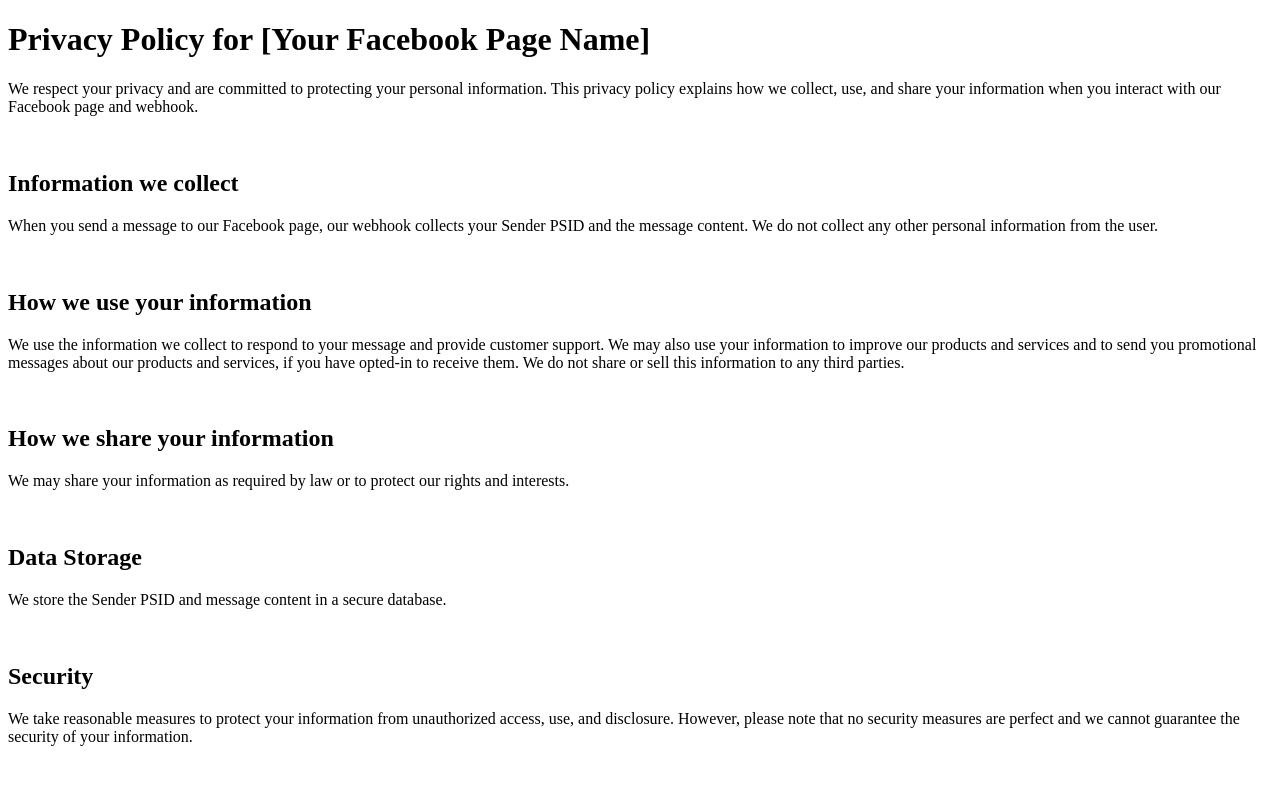
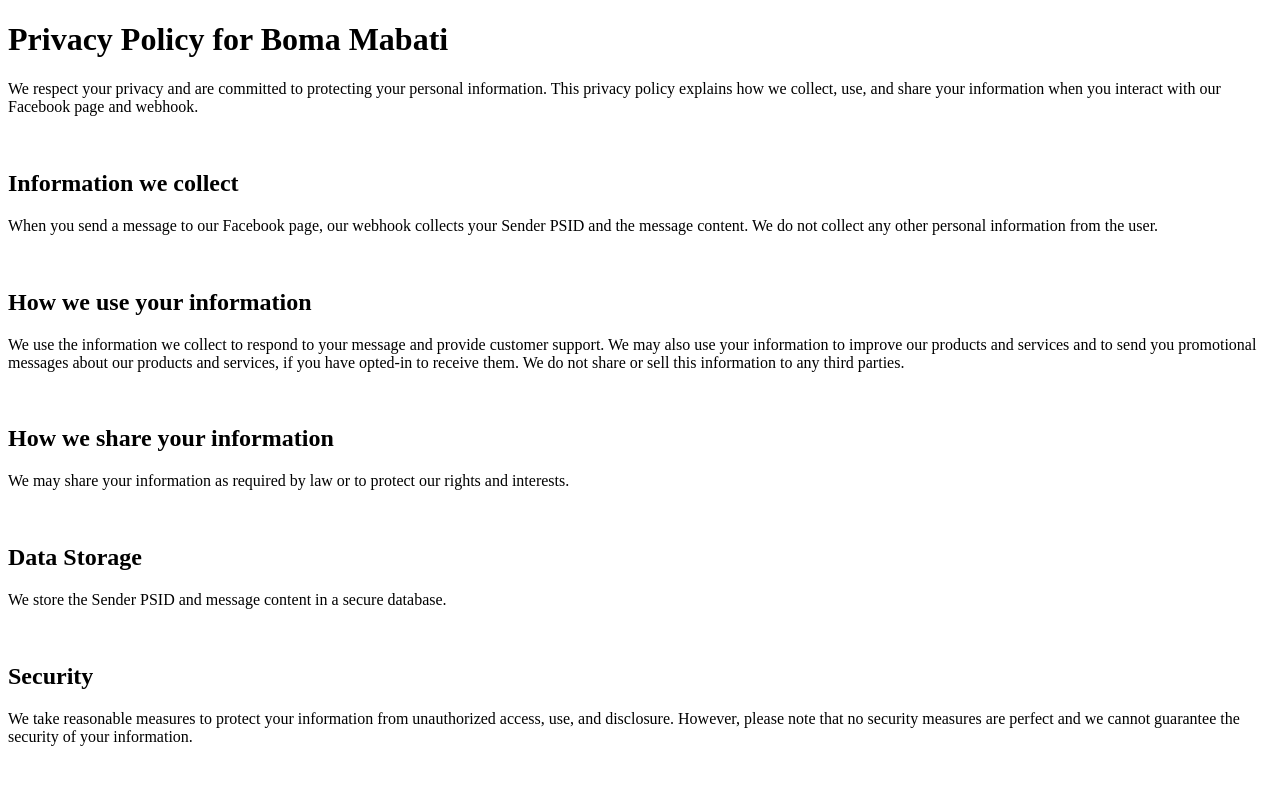
Before and after one commit to Kriss004/myWebhook, a website: page privacy.html in a window 1280 px wide. Shown: the top 797 px of the page. Drawn offline with Linux system fonts and the light colour scheme.

Commit message:
Cleanup & Privacy update

```diff
--- a/privacy.html
+++ b/privacy.html
@@ -7,7 +7,7 @@
 </head>
 
 <body>
-	<h1>Privacy Policy for [Your Facebook Page Name]</h1>
+	<h1>Privacy Policy for Boma Mabati</h1>
 	<p>We respect your privacy and are committed to protecting your personal information. This privacy policy explains
 		how we collect, use, and share your information when you interact with our Facebook page and webhook.</p>
 	<br>
```
